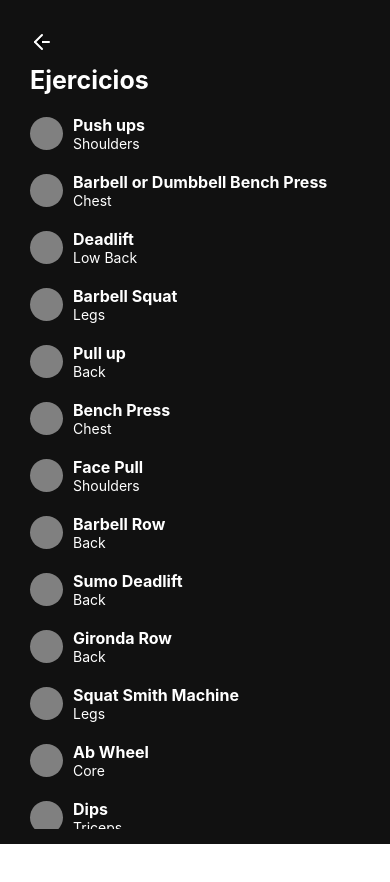
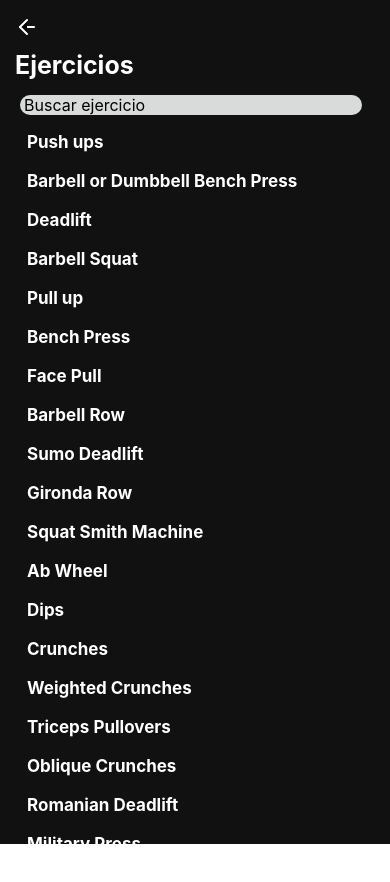
Before and after one commit to Jaserto/epsilon-app, a React Native app: screen /Analysis in a window 390 px wide. Shown: the top 882 px of the page. Before the commit the page ends 844 px from the top, so only its background shows below. Built offline with nearby package versions, Linux system fonts and the light colour scheme.

Commit message:
searchbar exercise

```diff
--- a/package.json
+++ b/package.json
@@ -25,6 +25,7 @@
     "react-native": "^0.69.1",
     "react-native-background-timer": "^2.4.1",
     "react-native-calendar-strip": "^2.2.6",
+    "react-native-elements": "^3.4.2",
     "react-native-gesture-handler": "^2.5.0",
     "react-native-get-random-values": "^1.8.0",
     "react-native-keychain": "^8.1.1",
--- /dev/null
+++ b/src/components/List.tsx
@@ -0,0 +1,71 @@
+// List.js
+import React from "react";
+import {
+  StyleSheet,
+  Text,
+  View,
+  FlatList,
+  SafeAreaView,
+} from "react-native";
+
+// definition of the Item, which will be rendered in the FlatList
+const Item = ({ name, details }:any) => (
+  <View style={styles.item}>
+    <Text style={styles.title}>{name}</Text>
+  {/*   <Text>{details}</Text> */}
+  </View>
+);
+
+// the filter
+const List = ({ searchPhrase, setCLicked, data }:any) => {
+
+
+  const renderItem = ({ item }:any) => {
+    // when no input, show all
+
+    if (searchPhrase === "") {
+      return <Item name={item.nombre} details={item.instrucciones} />;
+    }
+    // filter of the name
+    if (item.nombre.toUpperCase().includes(searchPhrase.toUpperCase().trim().replace(/\s/g, ""))) {
+      return <Item name={item.nombre} details={item.instrucciones} />;
+    }
+    // filter of the description
+    if (item.instrucciones.toUpperCase().includes(searchPhrase.toUpperCase().trim().replace(/\s/g, ""))) {
+      return <Item name={item.nombre} details={item.instrucciones} />;
+    }
+  };
+
+  return (
+    <SafeAreaView style={styles.list__container}>
+      <View onStartShouldSetResponder={() =>  setCLicked(false) }>
+        <FlatList
+          data={data}
+          renderItem={renderItem}
+          keyExtractor={(item) => item.id}
+        />
+      </View>
+    </SafeAreaView>
+  );
+};
+
+export default List;
+
+const styles = StyleSheet.create({
+  list__container: {
+    margin: 5,
+    height: "85%",
+    width: "100%",
+  },
+  item: {
+    margin: 7,
+/*     borderBottomWidth: 2,
+    borderBottomColor: "lightgrey" */
+  },
+  title: {
+    color:'white',
+    fontSize: 17,
+    fontWeight: "bold",
+    marginBottom: 5
+  },
+});
--- /dev/null
+++ b/src/components/SearchBar.tsx
@@ -0,0 +1,90 @@
+// SearchBar.js
+import React from "react";
+import { StyleSheet, TextInput, View, Keyboard, Button } from "react-native";
+
+
+const SearchBar = ({clicked, searchPhrase, setSearchPhrase, setCLicked}:any) => {
+  return (
+    <View style={styles.container}>
+      <View
+        style={
+          clicked
+            ? styles.searchBar__clicked
+            : styles.searchBar__unclicked
+        }
+      >
+        {/* search Icon */}
+{/*         <Feather
+          name="search"
+          size={20}
+          color="black"
+          style={{ marginLeft: 1 }}
+        /> */}
+        {/* Input field */}
+        <TextInput
+          style={styles.input}
+          placeholder="Buscar ejercicio"
+          value={searchPhrase}
+          onChangeText={setSearchPhrase}
+          onFocus={() => {
+            setCLicked(true);
+          }}
+        />
+        {/* cross Icon, depending on whether the search bar is clicked or not */}
+      {/*   {clicked && (
+          <Entypo name="cross" size={20} color="black" style={{ padding: 1 }} onPress={() => {
+              setSearchPhrase("")
+          }}/>
+        )} */}
+      </View>
+      {/* cancel button, depending on whether the search bar is clicked or not */}
+    {/*   {clicked && (
+        <View>
+          <Button
+            title="Cancel"
+            onPress={() => {
+              Keyboard.dismiss();
+              setCLicked(false);
+            }}
+          ></Button>
+
+        </View>
+      )} */}
+    </View>
+  );
+};
+export default SearchBar;
+
+// styles
+const styles = StyleSheet.create({
+  container: {
+    margin: 5,
+    justifyContent: "flex-start",
+    alignItems: "center",
+    flexDirection: "row",
+    width: "100%",
+
+  },
+  searchBar__unclicked: {
+    paddingHorizontal: 4,
+    flexDirection: "row",
+    width: "95%",
+    backgroundColor: "#d9dbda",
+    borderRadius: 10,
+    alignItems: "center",
+  },
+  searchBar__clicked: {
+    paddingHorizontal: 4,
+    flexDirection: "row",
+    width: "95%",
+    backgroundColor: "#d9dbda",
+    borderRadius: 10,
+    alignItems: "center",
+    justifyContent: "space-evenly",
+  },
+  input: {
+    fontSize: 16,
+    marginLeft: 0,
+    width: "100%",
+  },
+});
--- a/src/screens/AnalysisScreen.tsx
+++ b/src/screens/AnalysisScreen.tsx
@@ -1,7 +1,9 @@
 import React, { useEffect, useState } from 'react'
-import { Alert, Dimensions, Platform, RefreshControl, StyleSheet, Text, TouchableOpacity, View } from 'react-native'
+import { Alert, Dimensions, FlatList, Platform, RefreshControl, StyleSheet, Text, TouchableOpacity, View } from 'react-native'
 import {  ScrollView } from 'react-native-gesture-handler'
 import Svg, { Line, Polyline } from 'react-native-svg';
+import List from '../components/List';
+import SearchBar from '../components/SearchBar';
 
 
 import { exercises } from '../utils/exercices/data';
@@ -14,8 +16,13 @@ export const AnalysisScreen = ({ navigation }: any) => {
 
     const [isLoading, setIsLoading] = useState<boolean>(false)
 
+
+    const [searchPhrase, setSearchPhrase] = useState("");
+    const [clicked, setCLicked] = useState(false);
+    const [fakeData, setFakeData] = useState();
+
     useEffect(() => {
-
+     console.log(searchPhrase)
     }, [])
 
     const refreshControl = () => {
@@ -36,22 +43,11 @@ export const AnalysisScreen = ({ navigation }: any) => {
     };
 
 
+
+
     return (
 
-        <ScrollView
-            refreshControl={refreshControl()}
-            scrollEventThrottle={1}
-            showsHorizontalScrollIndicator={false}
-            nestedScrollEnabled={true}
-            contentInset={{ // iOS only
-                top: 0,
-                left: 0,
-                bottom: 0,
-                right: 0
-            }}
-            contentContainerStyle={{
-                paddingRight: Platform.OS === 'android' ? 0 : 0
-            }} style={styles.view}>
+        <View style={styles.view}>
                      <View style={{ display: 'flex', flexDirection: 'row', width: '100%', justifyContent: 'space-between' }}>
             <TouchableOpacity onPress={() => {   navigation.navigate('InicioScreen',{}) }}>
                 <Svg
@@ -67,10 +63,30 @@ export const AnalysisScreen = ({ navigation }: any) => {
                 </Svg>
             </TouchableOpacity>
         </View>
-           <View  style={{marginVertical:10}}>
-            <Text style={{color:'white', fontSize:25, fontWeight:'bold'}}>Ejercicios</Text>
+           <View style={{marginVertical:10}}>
+            <Text style={{color:'white', fontSize:25, fontWeight:'bold', marginBottom:10}}>Ejercicios</Text>
+       {/*      {!clicked && <Text style={styles.title}>Programming Languages</Text>} */}
+       <View style={{width:'100%', height:'100%'}}>
+       <SearchBar
+                searchPhrase={searchPhrase}
+                setSearchPhrase={setSearchPhrase}
+                clicked={clicked}
+                setCLicked={setCLicked}
+            />
+
+
+          <List
+            searchPhrase={searchPhrase}
+            data={exercises}
+            setCLicked={setCLicked}
+          />
+
+       </View>
+
+
+
            </View>
-          {exercises.map(({id, nombre, muscularGroup, instrucciones}) => (
+          {/* {exercises.map(({id, nombre, muscularGroup, instrucciones}) => (
             <TouchableOpacity
             onPress={() => {
                 navigation.navigate('ExerciseScreen', {
@@ -90,13 +106,13 @@ export const AnalysisScreen = ({ navigation }: any) => {
 
                 </View>
             </TouchableOpacity>
-          ))}
+          ))} */}
            <View>
 
 
            </View>
 
-        </ScrollView>
+        </View>
 
 
 
@@ -109,8 +125,25 @@ const styles = StyleSheet.create({
         backgroundColor: '#111111',
         height: height,
         width: width,
-        padding: 15
+        padding: 15,
+        marginBottom:20
     },
+    list__container: {
+        margin: 10,
+        height: "85%",
+        width: "100%",
+      },
+      item: {
+        margin: 30,
+        borderBottomWidth: 2,
+        borderBottomColor: "lightgrey"
+      },
+      title: {
+        fontSize: 20,
+        fontWeight: "bold",
+        marginBottom: 5,
+        fontStyle: "italic",
+      },
 
 
 })
--- a/src/screens/SettingsScreen.tsx
+++ b/src/screens/SettingsScreen.tsx
@@ -2,6 +2,7 @@ import React, { useContext, useEffect, useState } from 'react'
 import { Alert, Dimensions, Image, LogBox, Platform, RefreshControl, StyleSheet, Text, TextInput, TouchableOpacity, View } from 'react-native'
 import { FlatList, ScrollView, Switch } from 'react-native-gesture-handler'
 import 'react-native-get-random-values';
+import RNFetchBlob from 'rn-fetch-blob'
 
 const { width, height } = Dimensions.get("window");
 
@@ -11,6 +12,32 @@ export const SettingsScreen = ({ navigation }: any) => {
     const [isLoading, setIsLoading] = useState<boolean>(false)
 
 
+    const downloadCsv = () => {
+
+        // send http request in a new thread (using native code)
+        RNFetchBlob.fetch('GET', 'http://www.example.com/images/img1.png', {
+            Authorization : 'Bearer access-token...',
+            // more headers  ..
+        })
+        .then((res) => {
+            let status = res.info().status;
+
+            if(status == 200) {
+            // the conversion is done in native code
+            let base64Str = res.base64()
+            // the following conversions are done in js, it's SYNC
+            let text = res.text()
+            let json = res.json()
+            } else {
+            // handle other status codes
+            }
+        })
+        // Something went wrong:
+        .catch((errorMessage:any) => {
+            // error handling
+            console.log(errorMessage)
+        })
+    }
 
     useEffect(() => {
 
```
Also changed, not shown: 1 other file (tests, documents, lock files or other folders).
